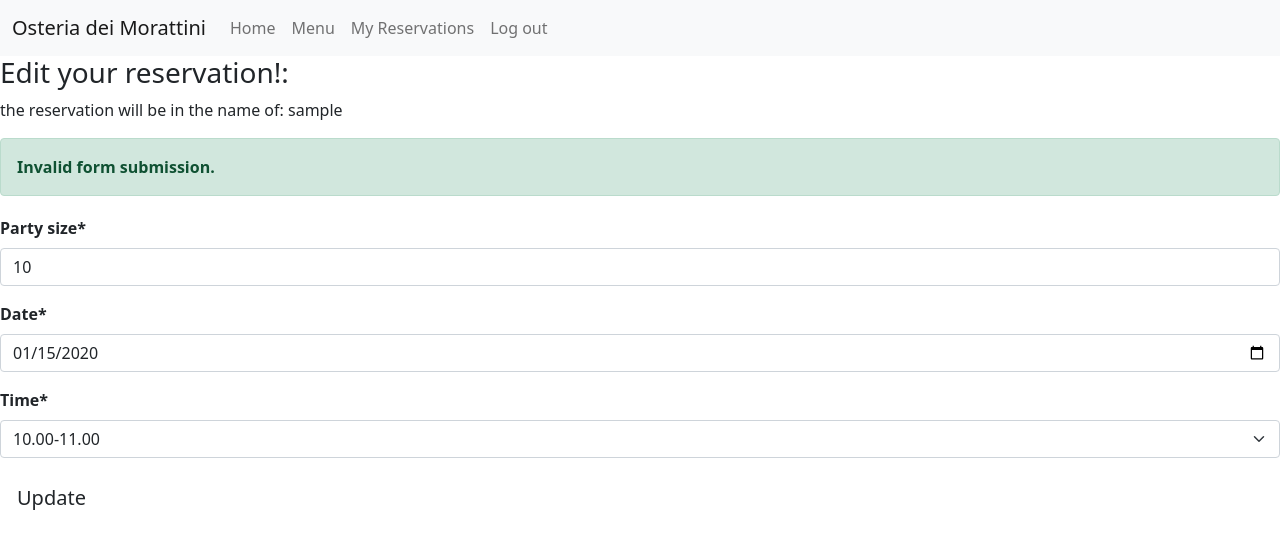
After one commit to latorreandrea/Osteria-dei-Morattini, a Django app: page /edit/1 in a window 1280 px wide. The commit adds this page. Shown: the top 549 px of the page. Run offline with Django 3.2, Linux system fonts and the light colour scheme; a user stored in the database is signed in; tables that the repository leaves empty hold one stand-in row (values such as "Sample post"); parts of the project's set-up code (start-up, migrations or seed data) failed here and were passed over; some libraries are stand-ins or nearby versions.

Commit message:
create edit and delete form

```diff
--- a/booking/models.py
+++ b/booking/models.py
@@ -2,6 +2,9 @@ from django.db import models
 from django.contrib.auth.models import User
 
 # Create your models here.
+
+TIME_CHOICES = (("1","10.00-11.00"),("2","11.00-12.00"))
+
 class Booking(models.Model):
     """
     Bookings need to know:
@@ -13,7 +16,8 @@ class Booking(models.Model):
     name = models.ForeignKey(User, on_delete=models.CASCADE)
     party_size = models.PositiveIntegerField()
     date = models.DateField(null=True)
-    time = models.TimeField()
+    time = models.CharField(max_length=100,
+                  choices=TIME_CHOICES)
 
     def __str__(self):
         return 'booked for {party} at {time} on {date}, on behalf {name} '.format(
--- a/booking/views.py
+++ b/booking/views.py
@@ -33,3 +33,30 @@ def user_reservation(request):
     bookings = Booking.objects.filter(name=user_id)
 
     return render(request, 'reservations.html', {'user_booking_list': bookings})
+
+
+def edit_reservation(request, bookings_id):
+
+    this_booking = get_object_or_404(Booking, id=bookings_id)
+
+    if request.method == "POST":
+        form = ReservationForm(request.POST, instance=this_booking)
+
+        if form.is_valid():
+            form.save()
+            messages.success(request, 'Your reservation has been taken!')
+            return redirect('reservations')
+        else:
+            print(form.errors)
+    else:
+        form = ReservationForm(instance=this_booking)
+        messages.error(request, 'Invalid form submission.')
+        messages.error(request, form.errors)
+
+
+    return render(request, 'edit_reservation.html', {'booking_form': form})
+
+def delete_reservation(request, bookings_id):
+    this_booking = get_object_or_404(Booking, id=bookings_id)
+    this_booking.delete()
+    return redirect('reservations')
--- a/osteria/settings.py
+++ b/osteria/settings.py
@@ -156,7 +156,10 @@ STATICFILES_STORAGE = 'cloudinary_storage.storage.StaticHashedCloudinaryStorage'
 STATICFILES_DIR = [os.path.join(BASE_DIR, 'static')]
 STATIC_ROOT = os.path.join(BASE_DIR, 'staticfiles')
 
+MEDIAFILES_LOCATION = 'media'
 MEDIA_URL = '/media/'
+MEDIA_ROOT = os.path.join(BASE_DIR, 'media')
+
 DEFAULT_FILE_STORAGE = 'cloudinary_storage.storage.MediaCloudinaryStorage'
 # Default primary key field type
 # https://docs.djangoproject.com/en/3.2/ref/settings/#default-auto-field
--- a/osteria/urls.py
+++ b/osteria/urls.py
@@ -15,7 +15,7 @@ Including another URLconf
 """
 from django.contrib import admin
 from django.urls import path, include
-from booking.views import index
+from booking.views import index, edit_reservation, delete_reservation
 from booking import urls as booking_url
 
 
@@ -23,5 +23,7 @@ urlpatterns = [
     path('admin/', admin.site.urls),
     path('', index, name='index'),
     path('accounts/', include('allauth.urls')),
-    path('bookings/', include(booking_url))
+    path('bookings/', include(booking_url)),
+    path('edit/<bookings_id>', edit_reservation, name='edit'),
+    path('delete/<bookings_id>', delete_reservation, name='delete'),
 ]
--- /dev/null
+++ b/templates/edit_reservation.html
@@ -0,0 +1,25 @@
+{% extends "base.html" %}
+{% load static %}
+
+{% block content %}
+{% load crispy_forms_tags %}
+{% if user.is_authenticated %}
+
+<h3>Edit your reservation!:</h3>
+<p>the reservation will be in the name of: {{ user.username }}</p>
+
+{% include 'messages.html' %}
+
+
+
+<form method="post" style="margin-top: 1.3em;">
+    {{ booking_form | crispy }}
+    {% csrf_token %}
+    <button type="submit" class="btn btn-signup btn-lg">Update</button>
+    {{ booking_form.errors }}
+    {{ booking_form.non_field_errors }}
+</form>
+
+{% endif %}
+
+{% endblock %}
--- a/templates/messages.html
+++ b/templates/messages.html
@@ -1,23 +1,7 @@
 {% if messages %}
 {% for message in messages %}
-<svg xmlns="http://www.w3.org/2000/svg" style="display: none;">
-    <symbol id="check-circle-fill" fill="currentColor" viewBox="0 0 16 16">
-        <path
-            d="M16 8A8 8 0 1 1 0 8a8 8 0 0 1 16 0zm-3.97-3.03a.75.75 0 0 0-1.08.022L7.477 9.417 5.384 7.323a.75.75 0 0 0-1.06 1.06L6.97 11.03a.75.75 0 0 0 1.079-.02l3.992-4.99a.75.75 0 0 0-.01-1.05z" />
-    </symbol>
-    <symbol id="info-fill" fill="currentColor" viewBox="0 0 16 16">
-        <path
-            d="M8 16A8 8 0 1 0 8 0a8 8 0 0 0 0 16zm.93-9.412-1 4.705c-.07.34.029.533.304.533.194 0 .487-.07.686-.246l-.088.416c-.287.346-.92.598-1.465.598-.703 0-1.002-.422-.808-1.319l.738-3.468c.064-.293.006-.399-.287-.47l-.451-.081.082-.381 2.29-.287zM8 5.5a1 1 0 1 1 0-2 1 1 0 0 1 0 2z" />
-    </symbol>
-    <symbol id="exclamation-triangle-fill" fill="currentColor" viewBox="0 0 16 16">
-        <path
-            d="M8.982 1.566a1.13 1.13 0 0 0-1.96 0L.165 13.233c-.457.778.091 1.767.98 1.767h13.713c.889 0 1.438-.99.98-1.767L8.982 1.566zM8 5c.535 0 .954.462.9.995l-.35 3.507a.552.552 0 0 1-1.1 0L7.1 5.995A.905.905 0 0 1 8 5zm.002 6a1 1 0 1 1 0 2 1 1 0 0 1 0-2z" />
-    </symbol>
-</svg>
 
 <div class="close bs alert alert-success d-flex align-items-center" role="alert">
-    <svg class="bi flex-shrink-0 me-2" width="24" height="24" role="img" aria-label="Success:">
-        <use xlink:href="#check-circle-fill" /></svg>
     <div>
         <strong>{{message}}<strong>
     </div>
```
Also changed, not shown: templates/reservations.html (+8 -1 lines), booking/migrations/0004_alter_booking_time.py (added).
